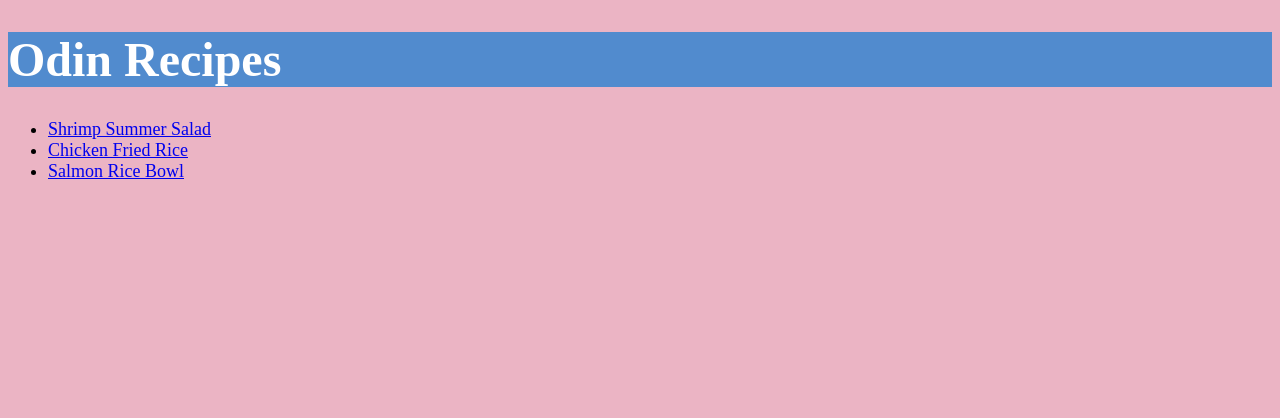
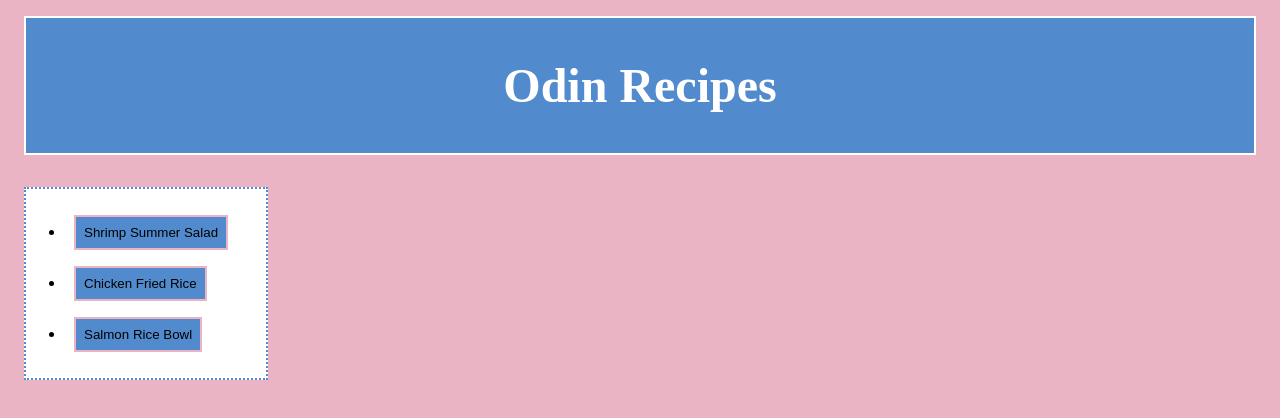
Before and after one commit to moconnor27/odin-recipes, a plain HTML site: page index.html in a window 1280 px wide. Drawn offline with Linux system fonts and the light colour scheme.

Commit message:
Add Block Styling Defines block spacing on page and improves aesthetics

```diff
--- a/index.html
+++ b/index.html
@@ -12,9 +12,9 @@
         </div>
         <div class="home body">
         <ul>
-            <li><a href="recipes/shrimp-summer-salad.html">Shrimp Summer Salad</a></li>
-            <li><a href="recipes/chicken-fried-rice.html">Chicken Fried Rice</a></li>
-            <li><a href="recipes/salmon-rice-bowl.html">Salmon Rice Bowl</a></li>
+            <li><a href="recipes/shrimp-summer-salad.html"><button>Shrimp Summer Salad</button></a></li>
+            <li><a href="recipes/chicken-fried-rice.html"><button>Chicken Fried Rice</button></a></li>
+            <li><a href="recipes/salmon-rice-bowl.html"><button>Salmon Rice Bowl</button></a></li>
         </ul>
         </div>
     </body>
--- a/style.css
+++ b/style.css
@@ -8,13 +8,24 @@ body {
     background-color: rgb(81, 139, 206);
     font-size: 24px;
     font-weight: bold;
+    text-align: center;
+    margin: 16px;
+    padding: 8px;
+    border: 2px solid white;
 }
 
 .home.body {
     color: black;
-    background-color: rgb(235, 180, 196);
+    background-color: white;
     font-size: 18px;
     font-weight: normal;
+    text-align: left;
+    width: 240px;
+    height: auto;
+    border: 2px dotted rgb(81, 139, 206);
+    padding: 0px;
+    margin-top: 32px;
+
 }
 
 .shrimp-titles {
@@ -33,3 +44,11 @@ body {
     color: black;
     background-color: rgb(39, 168, 78);
 }
+
+button {
+    background: rgb(81, 139, 206);
+    border: 2px solid rgb(235, 180, 196);
+    padding: 8px;
+    margin: 8px;
+    cursor: pointer;
+}
```
